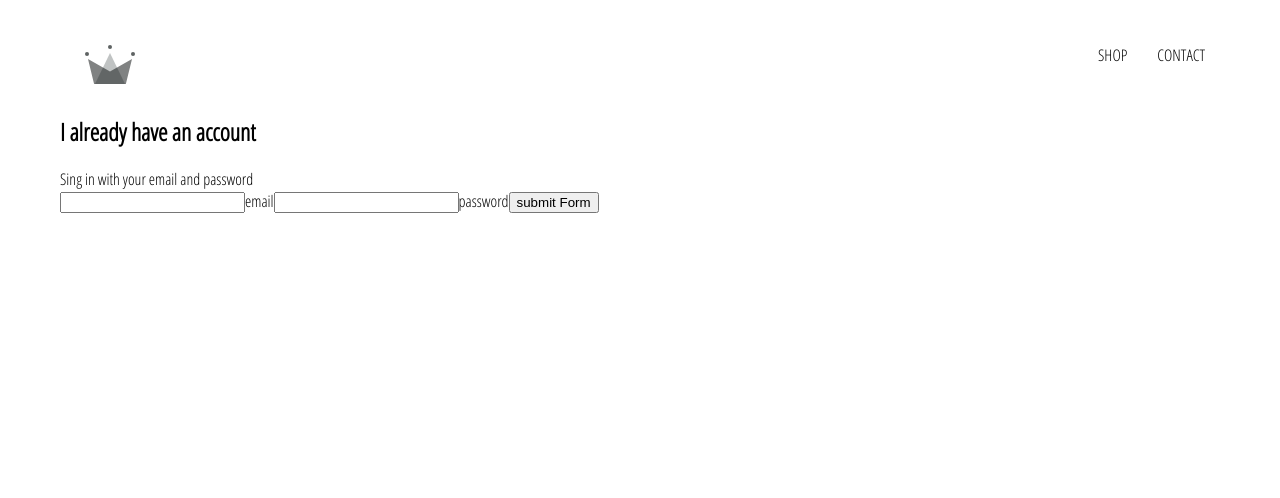
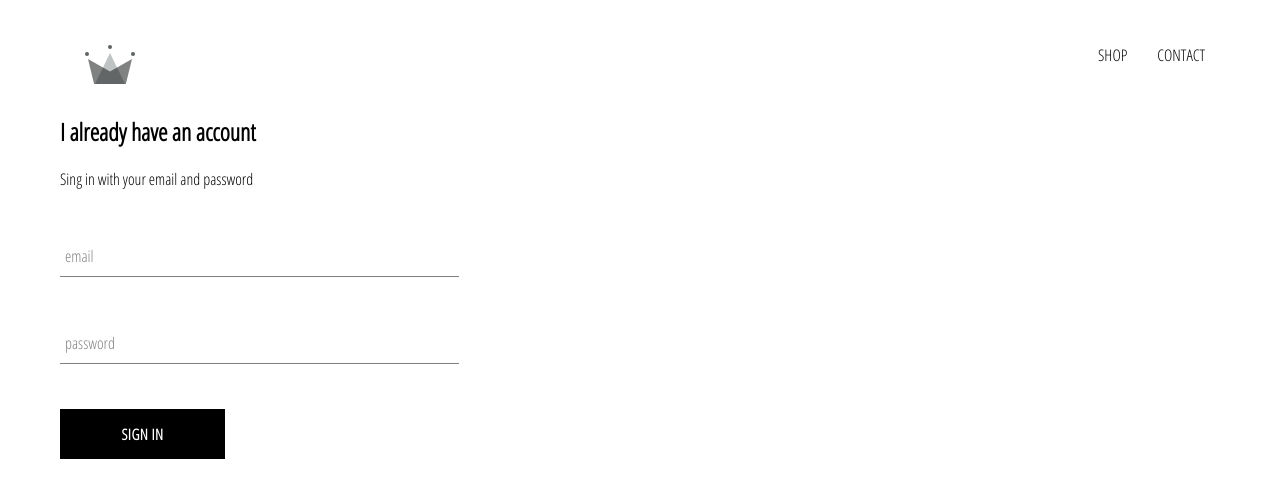
Before and after one commit to nejahneji/e-commerce, a React (Create React App) app: page /signin in a window 1280 px wide. Shown: the top 498 px of the page. Built offline with nearby package versions, Linux system fonts and the light colour scheme.

Commit message:
adding form input component and styling it && custom button component and stylin it

```diff
--- /dev/null
+++ b/src/components/custom-button/custom-button.component.jsx
@@ -0,0 +1,13 @@
+import React from 'react' ;
+
+import './custom-button.styles.scss'
+
+
+
+const CustomButton = ({children , ...otherProps}) => (
+   <button className='custom-button' {...otherProps}>
+      {children}
+   </button>
+)
+
+export default CustomButton ;
--- /dev/null
+++ b/src/components/custom-button/custom-button.styles.scss
@@ -0,0 +1,22 @@
+.custom-button {
+    min-width: 165px;
+    width: auto;
+    height: 50px;
+    letter-spacing: 0.5px;
+    line-height: 50px;
+    padding: 0 35px 0 35px;
+    font-size: 15px;
+    background-color: black;
+    color: white;
+    text-transform: uppercase;
+    font-family: 'Open Sans Condensed';
+    font-weight: bolder;
+    border: none;
+    cursor: pointer;
+
+    &:hover {
+      background-color: white;
+      color: black;
+      border: 1px solid black;
+    }
+  }
--- /dev/null
+++ b/src/components/form-input/form-input.component.jsx
@@ -0,0 +1,21 @@
+import React from 'react' ;
+
+import './form-input.styles.scss' ;
+
+
+
+
+const FormInput = ({handleChange ,label , ...otherProps}) => (
+  <div className='group'>
+      <input className='form-input' onChange={handleChange} {...otherProps}/>
+      {
+          label ?
+          ( <label className={`${otherProps.value.length ? 'shrink' : ''} form-input-label ` }>
+              {label}
+          </label>) :
+          null
+      }
+  </div>
+)
+
+export default FormInput ;
--- /dev/null
+++ b/src/components/form-input/form-input.styles.scss
@@ -0,0 +1,54 @@
+$sub-color: grey;
+$main-color: black;
+
+@mixin shrinkLabel {
+  top: -14px;
+  font-size: 12px;
+  color: $main-color;
+}
+
+.group {
+  position: relative;
+  margin: 45px 0;
+
+  .form-input {
+    background: none;
+    background-color: white;
+    color: $sub-color;
+    font-size: 18px;
+    padding: 10px 10px 10px 5px;
+    display: block;
+    width: 100%;
+    border: none;
+    border-radius: 0;
+    border-bottom: 1px solid $sub-color;
+    margin: 25px 0;
+
+    &:focus {
+      outline: none;
+    }
+
+    &:focus ~ .form-input-label {
+      @include shrinkLabel();
+    }
+  }
+
+  input[type='password'] {
+    letter-spacing: 0.3em;
+  }
+
+  .form-input-label {
+    color: $sub-color;
+    font-size: 16px;
+    font-weight: normal;
+    position: absolute;
+    pointer-events: none;
+    left: 5px;
+    top: 10px;
+    transition: 300ms ease all;
+
+    &.shrink {
+      @include shrinkLabel();
+    }
+  }
+}
--- a/src/components/signin/sign-in-component.jsx
+++ b/src/components/signin/sign-in-component.jsx
@@ -1,42 +1,54 @@
 import React from "react";
-import './sign-in.styles.scss'
-
+import CustomButton from "../custom-button/custom-button.component";
+import FormInput from "../form-input/form-input.component";
+import "./sign-in.styles.scss";
 
 class SignIn extends React.Component {
- constructor(props){
-     super(props)
+  constructor(props) {
+    super(props);
     this.state = {
-        email :"" ,
-        password : ""
+      email: "",
+      password: "",
+    };
   }
+  handleSubmit = (e) => {
+    e.preventDefault();
+    this.setState({ email: "", password: "" });
+  };
+  handleChange = (e) => {
+    const { value, name } = e.target;
+    this.setState({ [name]: value });
+  };
 
- }
-  handleSubmit =(e) =>{
-      e.preventDefault() ;
-      this.setState({ email :'' , password :''})
-  }
-  handleChange = (e) => {
-      const { value , name } = e.target ;
-      this.setState( {[name] : value}) ;
-
-  }
-
-
-render(){
+  render() {
     return (
       <div className="sign-in">
         <h2>I already have an account</h2>
         <span>Sing in with your email and password</span>
         <form onSubmit={this.handleSubmit}>
-        <input name='email' type='email' value={this.state.email} required onChange={this.handleChange}/>
-        <label>email</label>
-        <input name='password' type='password' value={this.state.password} required onChange={this.handleChange} />
-        <label>password</label>
-        <input type='submit' value='submit Form' />
+          <FormInput
+            name="email"
+            type="email"
+            value={this.state.email}
+            required
+            handleChange={this.handleChange}
+            label='email'
+          />
+
+          <FormInput
+            name="password"
+            type="password"
+            value={this.state.password}
+            required
+            handleChange={this.handleChange}
+            label='password'
+          />
+
+          <CustomButton type="submit" > Sign In </CustomButton>
         </form>
       </div>
-    )
+    );
   }
 }
 
-export default SignIn
+export default SignIn;
--- a/src/components/signin/sign-in.styles.scss
+++ b/src/components/signin/sign-in.styles.scss
@@ -0,0 +1,3 @@
+.sign-in {
+    width: 30vw;
+}
--- a/src/pages/sign-in-and-sign-up/sign-in-and-sign-up.component.jsx
+++ b/src/pages/sign-in-and-sign-up/sign-in-and-sign-up.component.jsx
@@ -4,7 +4,7 @@
 
 const SignInAndSignUpComponent = () => {
     return (
-        <div>
+        <div className='sign-in-and-sign-up'>
             <SignIn/>
         </div>
     )
```
Lines whose indentation alone changed are shown as unchanged.
